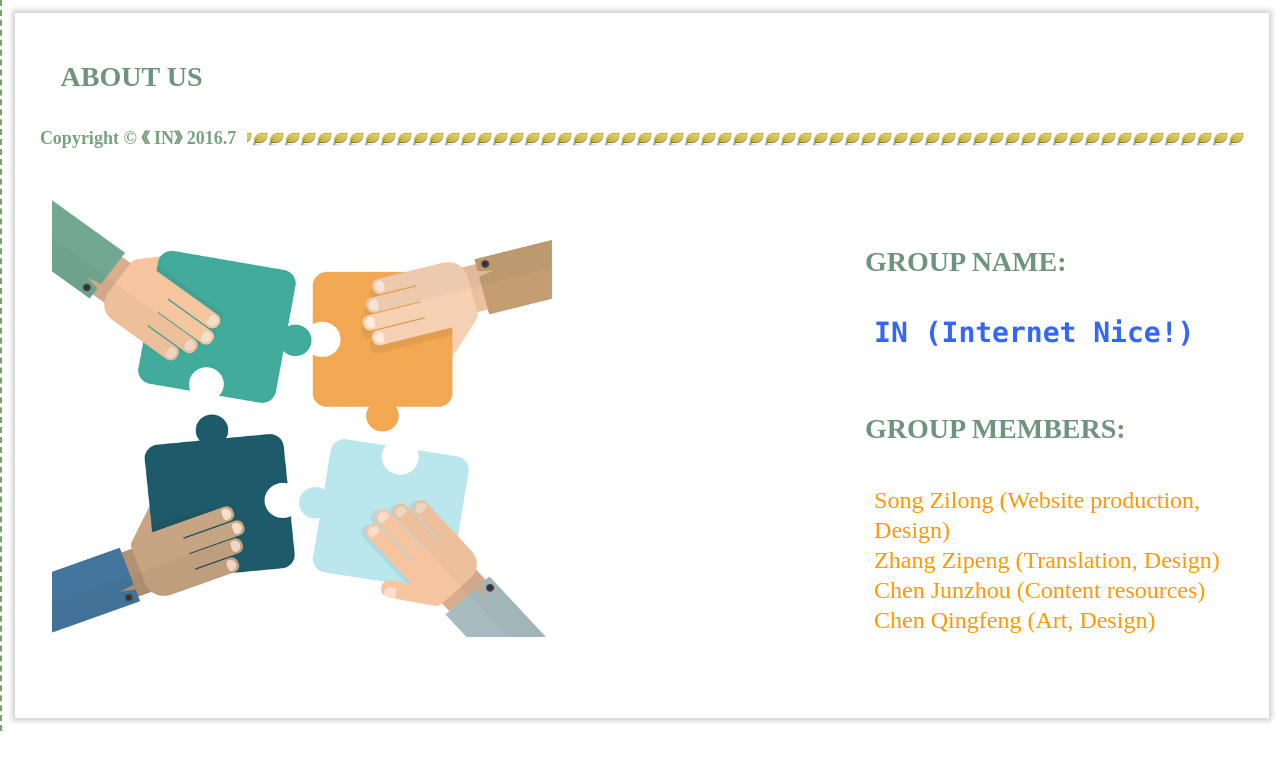
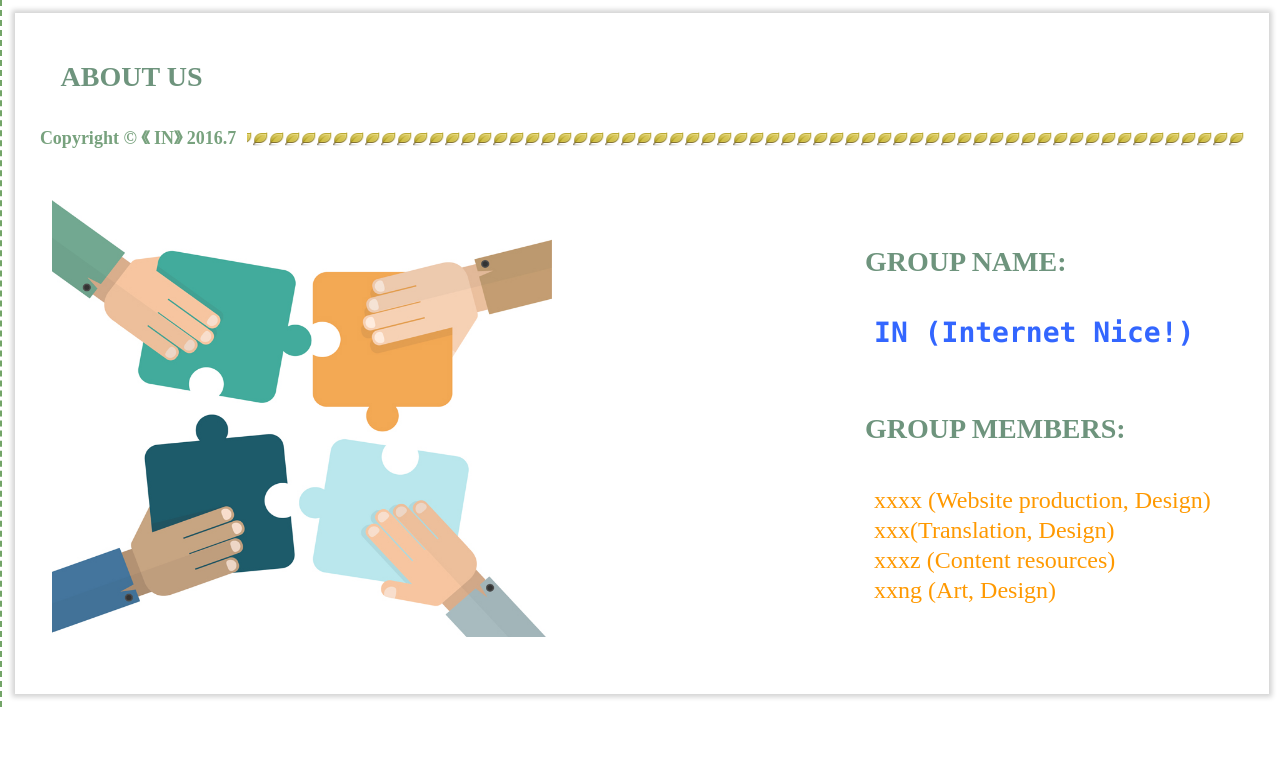
Before and after one commit to booms21/beihaiWebsite, a plain HTML site: page en_about.htm in a window 1280 px wide. Drawn offline with Linux system fonts and the light colour scheme.

Commit message:
Update en_about.htm

```diff
--- a/en_about.htm
+++ b/en_about.htm
@@ -22,7 +22,7 @@
                          <div style="float:right; width:400px;">
 							<p  class="about" style="width:400px; ">
 						<h2 style=" color:#6E947D;">Group name:</h2></br><p style=" font-weight:bold; font-size:28px; font-family:'Lucida Console'; margin-left:5%; color:#36F;">IN (Internet Nice!)</br></p>
-                            <h2  style=" color:#6E947D;">Group members:</h2></br><p style=" font-size:24px; font-family:'黑体'; margin-left:5%;  color:#F90;">Song Zilong (Website production, Design)</br>Zhang Zipeng (Translation, Design)</br>Chen Junzhou (Content resources)</br>Chen Qingfeng (Art, Design)
+                            <h2  style=" color:#6E947D;">Group members:</h2></br><p style=" font-size:24px; font-family:'黑体'; margin-left:5%;  color:#F90;">xxxx (Website production, Design)</br>xxx(Translation, Design)</br>xxxz (Content resources)</br>xxng (Art, Design)
                             </p>
 							</p>
                              </div>
```
